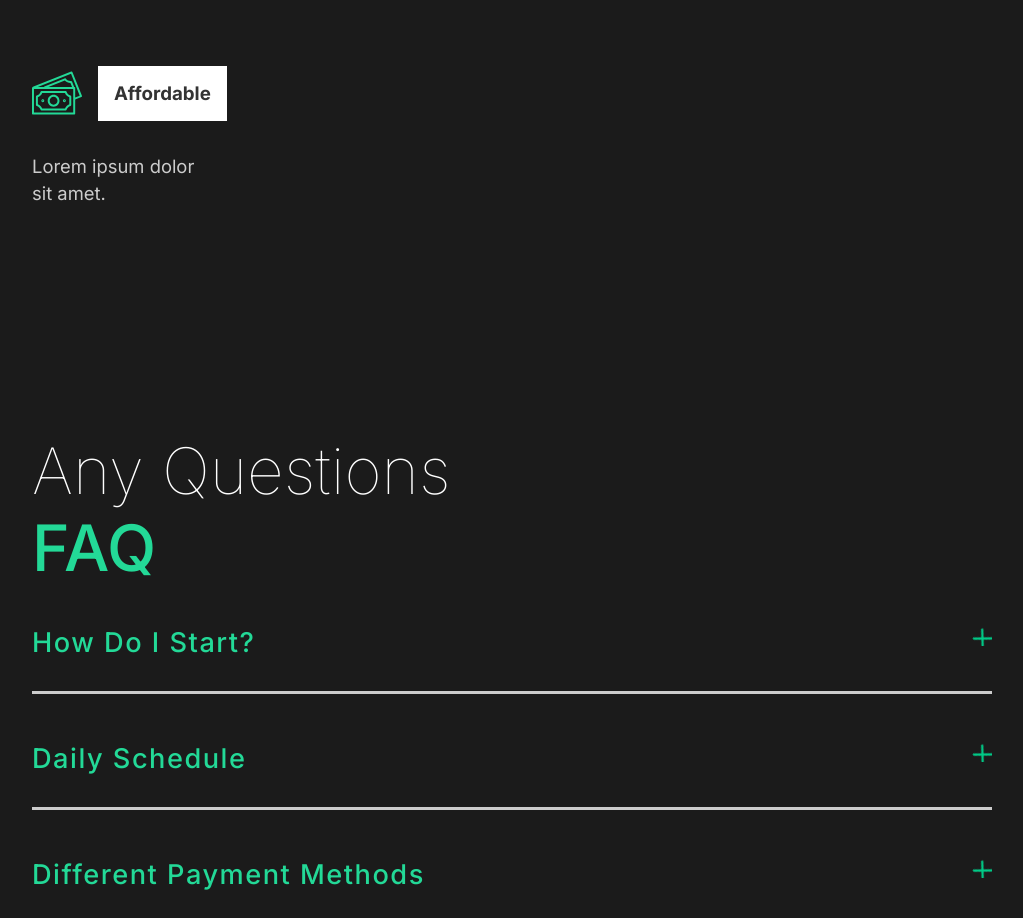
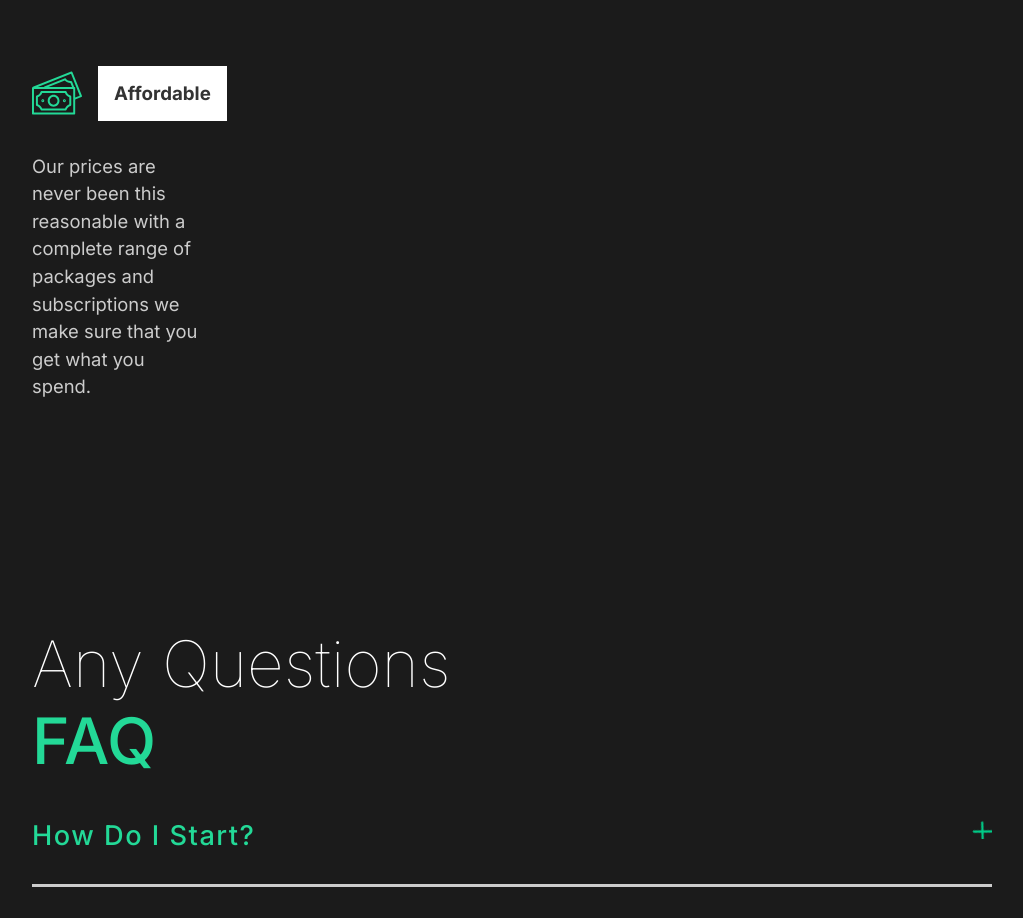
Before and after one commit to sujoyduttajad/Capture-Portfolio, a React (Create React App) app: page / in a window 1280 px wide. Shown: the part 2300-3218 px from the top of the page, without its empty margins (128-1151 px from the left). Built offline with nearby package versions, Linux system fonts and the light colour scheme.

Commit message:
Update ServicesSection.js

```diff
--- a/src/components/ServicesSection.js
+++ b/src/components/ServicesSection.js
@@ -112,7 +112,10 @@ const ServicesSection = () => {
               <img src={money} alt="icon" />
               <h3>Affordable</h3>
             </div>
-            <p>Lorem ipsum dolor sit amet.</p>
+            <p>
+              Our prices are never been this reasonable with a complete range of
+              packages and subscriptions we make sure that you get what you spend.
+            </p>
           </Card>
         </Cards>
       </Description>
```
